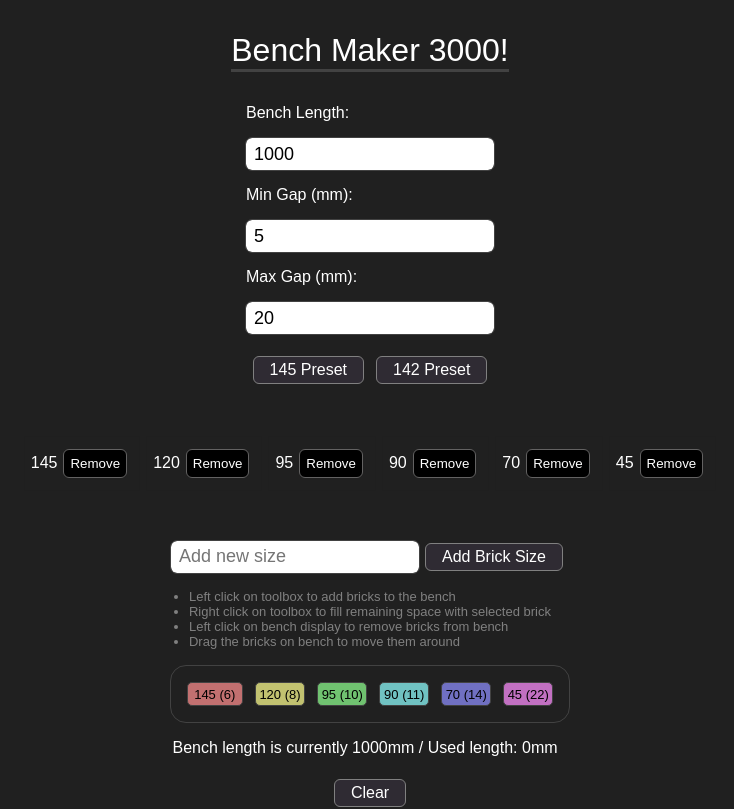
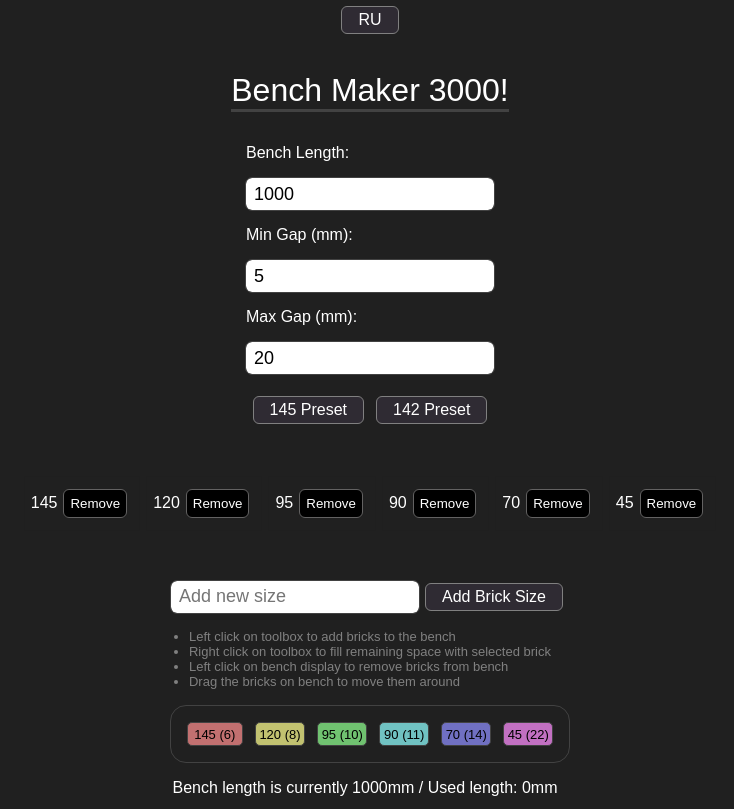
Before and after one commit to IncreatorP/BenchMaker, a Next.js app: page / in a window 1280 px wide. Shown: the top 809 px of the page, without its empty margins (270-1004 px from the left). Built offline with nearby package versions, Linux system fonts and the light colour scheme.

Commit message:
v0.1.4 RU translation

```diff
--- a/src/app/components/ToolBox.js
+++ b/src/app/components/ToolBox.js
@@ -3,7 +3,59 @@ import React, { useState, useEffect } from "react";
 import { DragDropContext, Droppable, Draggable } from "@hello-pangea/dnd";
 import "../css/toolbox.css";
 
+const translations = {
+  en: {
+    title: "Bench Maker 3000!",
+    benchLength: "Bench Length:",
+    minGap: "Min Gap (mm):",
+    maxGap: "Max Gap (mm):",
+    preset145: "145 Preset",
+    preset142: "142 Preset",
+    addBrickSizePlaceholder: "Add new size",
+    addBrickSizeButton: "Add Brick Size",
+    hint1: "Left click on toolbox to add bricks to the bench",
+    hint2: "Right click on toolbox to fill remaining space with selected brick",
+    hint3: "Left click on bench display to remove bricks from bench",
+    hint4: "Drag the bricks on bench to move them around",
+    benchInfo: (benchLength, usedLength) => `Bench length is currently ${benchLength}mm / Used length: ${usedLength}mm`,
+    clear: "Clear",
+    remainingLength: "Remaining length:",
+    gapSize: "Gap size:",
+    summary: "Summary:",
+    slat: "slat",
+    slats: "slats",
+    en: "EN",
+    ru: "RU"
+  },
+  ru: {
+    title: "Скамейка 3000!",
+    benchLength: "Длина скамейки:",
+    minGap: "Минимальный зазор (мм):",
+    maxGap: "Максимальный зазор (мм):",
+    preset145: "Пресет 145",
+    preset142: "Пресет 142",
+    addBrickSizePlaceholder: "Добавить новый размер",
+    addBrickSizeButton: "Добавить размер кирпича",
+    hint1: "Левый клик по панели для добавления кирпичей на скамейку",
+    hint2: "Правый клик по панели для заполнения оставшегося пространства выбранным кирпичом",
+    hint3: "Левый клик по скамейке для удаления кирпичей",
+    hint4: "Перетащите кирпичи на скамейке, чтобы изменить их порядок",
+    benchInfo: (benchLength, usedLength) => `Длина скамейки: ${benchLength}мм / Использовано: ${usedLength}мм`,
+    clear: "Очистить",
+    remainingLength: "Оставшаяся длина:",
+    gapSize: "Размер зазора:",
+    summary: "Итог:",
+    slat: "лист",
+    slats: "листа",
+    en: "АНГ",
+    ru: "РУС"
+  }
+};
+
 const ToolBox = () => {
+    const [lang, setLang] = useState("en");
+    const t = translations[lang];
+
     const [benchLength, setBenchLength] = useState(1000);
     const [benchBricks, setBenchBricks] = useState([]);
     const [remainingLength, setRemainingLength] = useState(benchLength);
@@ -38,7 +90,7 @@ const ToolBox = () => {
 
     const clearBench = () => {
         setBenchBricks([]);
-    }
+    };
 
     const fillRemainingWithBrick = (brick) => {
         let currentBricks = [...benchBricks];
@@ -54,7 +106,6 @@ const ToolBox = () => {
                     break;
                 }
             } else {
-
                 if (used + brick + n * minGap <= benchLength) {
                     currentBricks.push(brick);
                 } else {
@@ -64,7 +115,6 @@ const ToolBox = () => {
         }
         setBenchBricks(currentBricks);
     };
-
 
     const removeBrick = (index) => {
         setBenchBricks((prev) => prev.filter((_, i) => i !== index));
@@ -83,9 +133,9 @@ const ToolBox = () => {
         return (
             <ul className="summary-list">
                 {Object.entries(count).map(([size, num]) => (
-                    <li key={size}>{num} slat{num > 1 ? "s" : ""} of {size}mm</li>
+                    <li key={size}>{num} {num > 1 ? t.slats : t.slat} of {size}mm</li>
                 ))}
-                <li><strong>Gap size:</strong> {gaps.toFixed(2)}mm</li>
+                <li><strong>{t.gapSize}</strong> {gaps.toFixed(2)}mm</li>
             </ul>
         );
     };
@@ -124,13 +174,22 @@ const ToolBox = () => {
         }
     };
 
+    const toggleLanguage = () => {
+      setLang((prev) => (prev === "en" ? "ru" : "en"));
+    };
+
     return (
         <>
-            <div className="toolbox-title">Bench Maker 3000!</div>
+            <div className="language-toggle">
+                <button className="preset-button" onClick={toggleLanguage}>
+                    {lang === "en" ? t.ru : t.en}
+                </button>
+            </div>
+            <div className="toolbox-title">{t.title}</div>
 
             <div className="input-row">
                 <div className="input-group">
-                    <label className="toolbox-label">Bench Length:</label>
+                    <label className="toolbox-label">{t.benchLength}</label>
                     <input
                         type="number"
                         value={benchLength}
@@ -139,7 +198,7 @@ const ToolBox = () => {
                     />
                 </div>
                 <div className="input-group">
-                    <label className="toolbox-label">Min Gap (mm):</label>
+                    <label className="toolbox-label">{t.minGap}</label>
                     <input
                         type="number"
                         value={minGap}
@@ -148,7 +207,7 @@ const ToolBox = () => {
                     />
                 </div>
                 <div className="input-group">
-                    <label className="toolbox-label">Max Gap (mm):</label>
+                    <label className="toolbox-label">{t.maxGap}</label>
                     <input
                         type="number"
                         value={maxGap}
@@ -160,19 +219,19 @@ const ToolBox = () => {
 
             {/* Preset buttons and dynamic brick size editing */}
             <div className="preset-button-row">
-                <button className="preset-button" onClick={applyPreset145}>145 Preset</button>
-                <button className="preset-button"onClick={applyPreset142}>142 Preset</button>
+                <button className="preset-button" onClick={applyPreset145}>{t.preset145}</button>
+                <button className="preset-button" onClick={applyPreset142}>{t.preset142}</button>
             </div>
 
             <div className="brick-sizes-editor">
-
                 <div className="brick-size-element">
                     {brickSizes.map((size, idx) => (
                         <div className="brick-size" key={idx}>
                             <div>
-                            {size}
-                            {/* Optionally you can add a remove button for dynamic adjustment */}
-                            <button className="brick-size-remove-button" onClick={() => setBrickSizes(brickSizes.filter((_, i) => i !== idx))}>Remove</button>
+                                {size}
+                                <button className="brick-size-remove-button" onClick={() => setBrickSizes(brickSizes.filter((_, i) => i !== idx))}>
+                                    Remove
+                                </button>
                             </div>
                         </div>
                     ))}
@@ -180,25 +239,24 @@ const ToolBox = () => {
             </div>
 
             <div className="add-brick-size-container">
-            <input
+                <input
                     type="number"
                     value={newSize}
                     onChange={(e) => setNewSize(e.target.value)}
-                    placeholder="Add new size"
+                    placeholder={t.addBrickSizePlaceholder}
                     className="toolbox-input"
                 />
-                <button className="preset-button" onClick={handleAddNewSize}>Add Brick Size</button>
+                <button className="preset-button" onClick={handleAddNewSize}>{t.addBrickSizeButton}</button>
             </div>
 
             <div className="hint-text">
                 <ul>
-                <li>Left click on toolbox to add bricks to the bench</li>
-                <li>Right click on toolbox to fill remaining space with selected brick</li>
-                <li>Left click on bench display to remove bricks from bench</li>
-                <li>Drag the bricks on bench to move them around</li>
+                    <li>{t.hint1}</li>
+                    <li>{t.hint2}</li>
+                    <li>{t.hint3}</li>
+                    <li>{t.hint4}</li>
                 </ul>
             </div>
-
 
             <div className="toolbox-frame">
                 {brickSizes.map((brick, index) => {
@@ -230,14 +288,14 @@ const ToolBox = () => {
             </div>
 
             <div className="toolbox-label">
-                Bench length is currently {benchLength}mm / Used length: {usedLength}mm
+                {t.benchInfo(benchLength, usedLength)}
             </div>
 
-            <button className="preset-button" onClick={()=>clearBench()}>Clear</button>
+            <button className="preset-button" onClick={clearBench}>{t.clear}</button>
 
             {/* Remaining Length Box with Progress Bar */}
             <div className="remaining-length-box">
-                <div className="toolbox-label">Remaining length: {remainingLength}mm</div>
+                <div className="toolbox-label">{t.remainingLength} {remainingLength}mm</div>
                 <div className="progress-bar">
                     <div
                         className="progress-fill"
@@ -247,7 +305,7 @@ const ToolBox = () => {
                         }}
                     ></div>
                 </div>
-                <div className="toolbox-label">Gap size: {gaps.toFixed(2)}mm</div>
+                <div className="toolbox-label">{t.gapSize} {gaps.toFixed(2)}mm</div>
             </div>
 
             <div className="bench-wrapper">
@@ -297,7 +355,7 @@ const ToolBox = () => {
                 </div>
             </div>
 
-            <div className="toolbox-label">Summary: {getBrickSummary()}</div>
+            <div className="toolbox-label">{t.summary} {getBrickSummary()}</div>
         </>
     );
 };
--- a/src/app/css/toolbox.css
+++ b/src/app/css/toolbox.css
@@ -41,7 +41,7 @@ body {
 .toolbox-brick {
     border: 1px solid var(--default-border-color);
     color:black;
-    height: 24px;
+    min-height: 24px;
     min-width: 50px;
     font-size: small;
     text-align: center;
```
Also changed, not shown: 1 other file (tests, documents, lock files or other folders).
